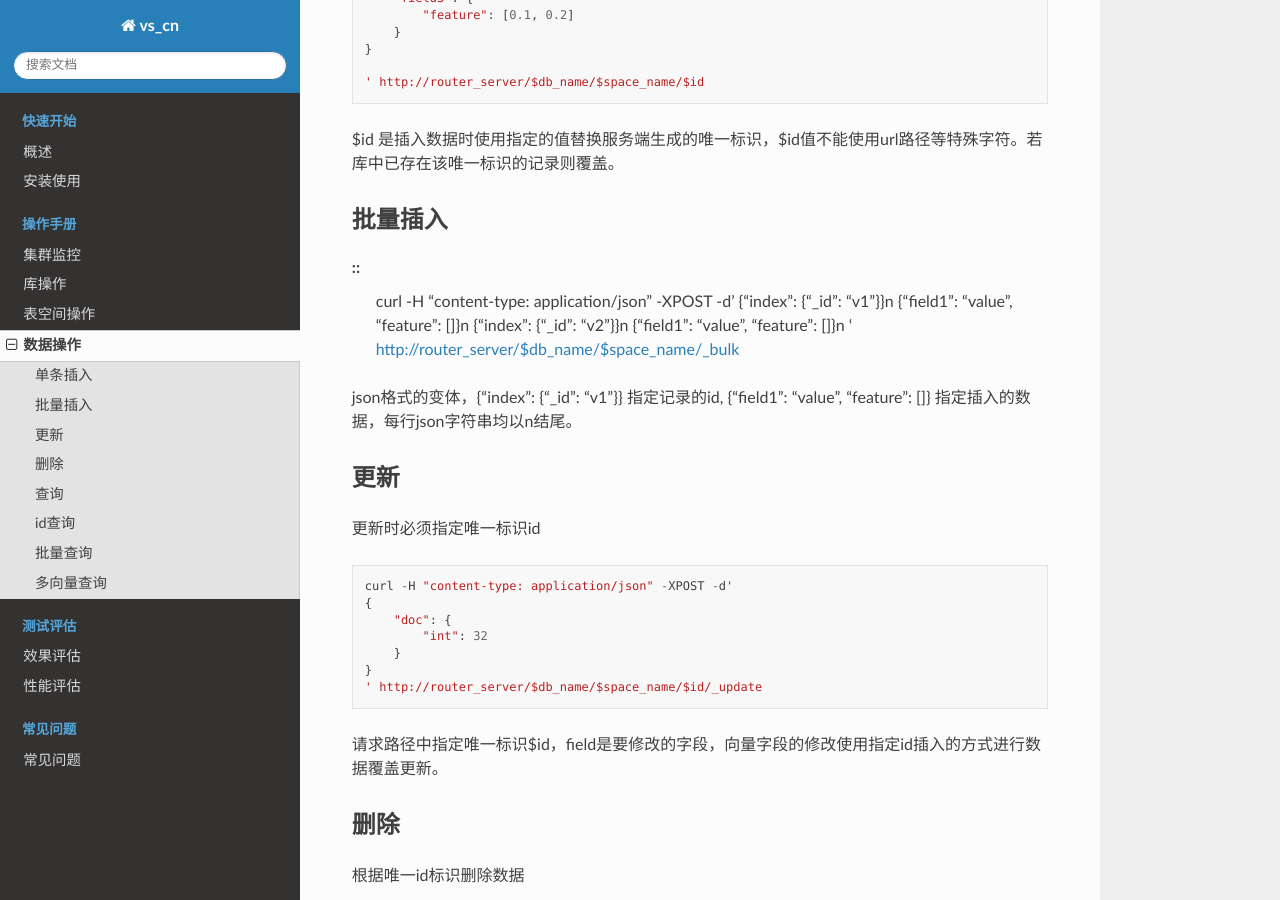
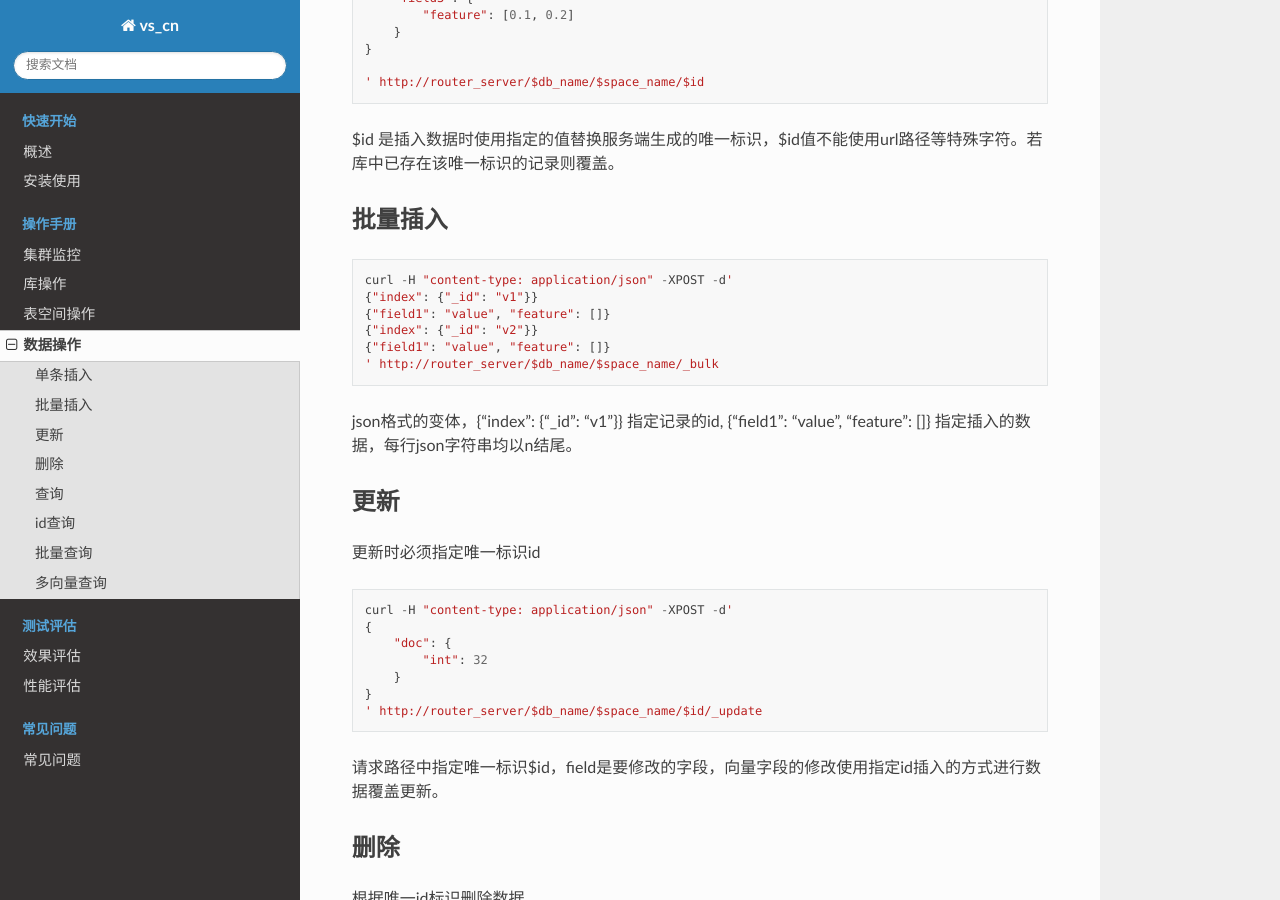
Before and after one commit to nizyun/vs_cn, a Sphinx documentation site: the page built from docs/source/use_op/op_doc.rst, in a window 1280 px wide and 900 px high, scrolled down 1156 px. Built offline with Sphinx 7.4.7 and the Read the Docs theme 2.0.0, drawn with Linux system fonts in a browser that asks for light colours; pages that are not in the unit, such as notebooks, are missing from menus.

Commit message:
change docs

```diff
--- a/docs/source/use_op/op_doc.rst
+++ b/docs/source/use_op/op_doc.rst
@@ -61,11 +61,12 @@ $id 是插入数据时使用指定的值替换服务端生成的唯一标识，$
 --------
 
 ::
+
   curl -H "content-type: application/json" -XPOST -d'
-  {"index": {"_id": "v1"}}\n
-  {"field1": "value", "feature": []}\n
-  {"index": {"_id": "v2"}}\n
-  {"field1": "value", "feature": []}\n
+  {"index": {"_id": "v1"}}
+  {"field1": "value", "feature": []}
+  {"index": {"_id": "v2"}}
+  {"field1": "value", "feature": []}
   ' http://router_server/$db_name/$space_name/_bulk
 
 json格式的变体，{"index": {"_id": "v1"}} 指定记录的id, {"field1": "value", "feature": []} 指定插入的数据，每行json字符串均以\n结尾。
```
Also changed, not shown: docs/source/use_op/search.rst (deleted, +0 -131 lines).
